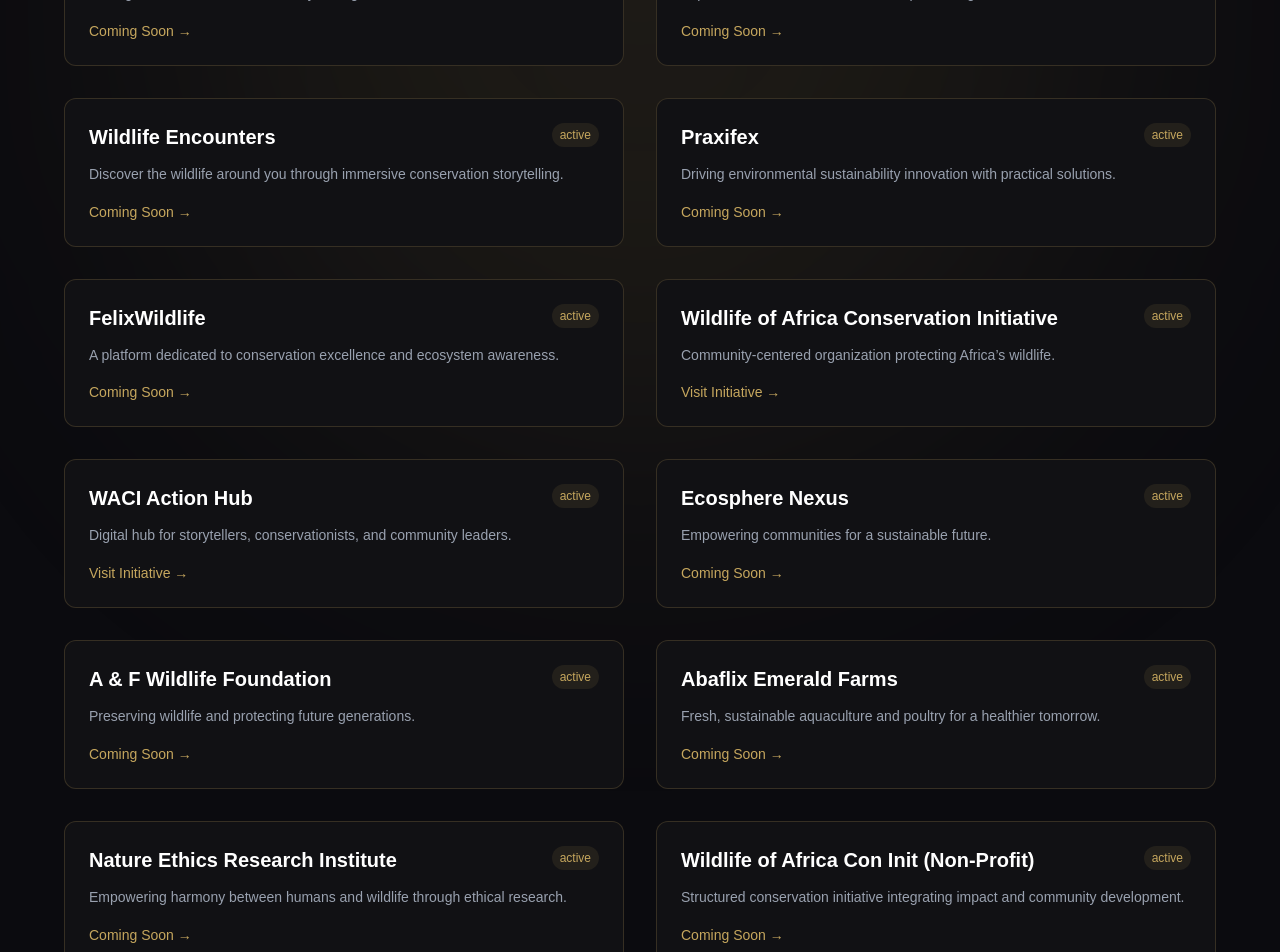
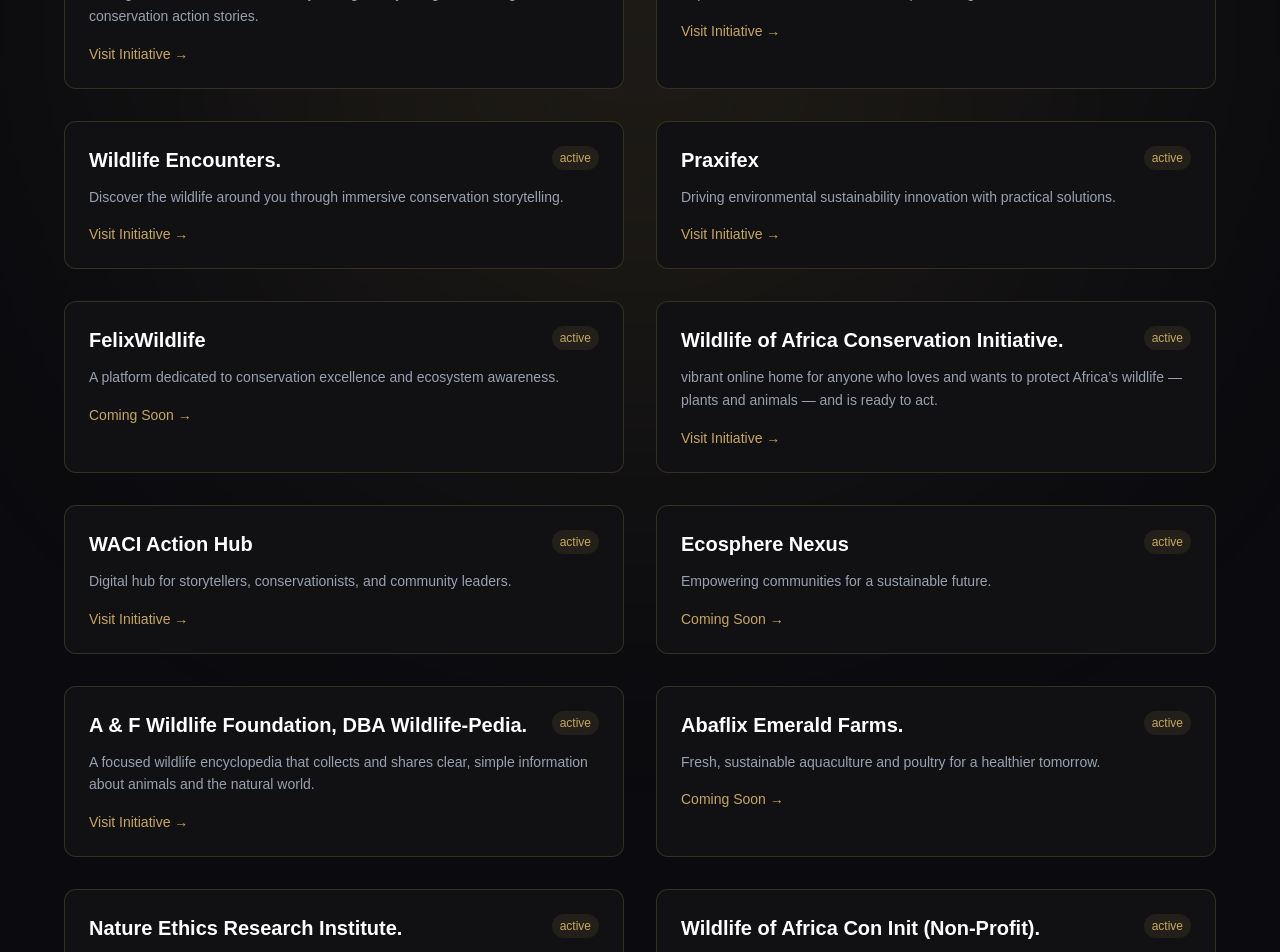
Before and after one commit to felabayomi/felix-consult, a Next.js app: page /conservation in a window 1280 px wide. Shown: the part 540-1492 px from the top of the page. Built offline with nearby package versions, Linux system fonts and the light colour scheme.

Commit message:
Update DivisionItem details for conservation initiatives

```diff
--- a/app/conservation/page.tsx
+++ b/app/conservation/page.tsx
@@ -58,27 +58,27 @@ export default function ConservationDivision() {
         <div className="grid md:grid-cols-2 gap-8">
 
           <DivisionItem
-            name="Wildlife of Africa Initiative Events"
-            description="Uniting conservation and community through curated environmental events."
-            url="#"
+            name="Wildlife of Africa Initiative Voice for Wildlife."
+            description="Uniting conservation and community through Storytelling and sharing conservation action stories."
+            url="https://wacicrew.org"
           />
 
           <DivisionItem
-            name="Wildlife of Africa Eco-Tourism"
+            name="Wildlife of Africa Eco-Tourism."
             description="Experience Africa’s wilderness while preserving its future."
-            url="#"
+            url="https://wildafricatour.felixconsult.co/"
           />
 
           <DivisionItem
-            name="Wildlife Encounters"
+            name="Wildlife Encounters."
             description="Discover the wildlife around you through immersive conservation storytelling."
-            url="#"
+            url="https://wildlifearoundus.felixconsult.co"
           />
 
           <DivisionItem
             name="Praxifex"
             description="Driving environmental sustainability innovation with practical solutions."
-            url="#"
+            url="https://praxinex.org/"
           />
 
           <DivisionItem
@@ -88,9 +88,9 @@ export default function ConservationDivision() {
           />
 
           <DivisionItem
-            name="Wildlife of Africa Conservation Initiative"
-            description="Community-centered organization protecting Africa’s wildlife."
-            url="https://wacicrew.org"
+            name="Wildlife of Africa Conservation Initiative."
+            description="vibrant online home for anyone who loves and wants to protect Africa’s wildlife — plants and animals — and is ready to act."
+            url="https://www.wildlifeofafrica.com/"
           />
 
           <DivisionItem
@@ -106,26 +106,26 @@ export default function ConservationDivision() {
           />
 
           <DivisionItem
-            name="A & F Wildlife Foundation"
-            description="Preserving wildlife and protecting future generations."
-            url="#"
+            name="A & F Wildlife Foundation, DBA Wildlife-Pedia."
+            description="A focused wildlife encyclopedia that collects and shares clear, simple information about animals and the natural world."
+            url="https://www.wildlife-pedia.com/"
           />
 
           <DivisionItem
-            name="Abaflix Emerald Farms"
+            name="Abaflix Emerald Farms."
             description="Fresh, sustainable aquaculture and poultry for a healthier tomorrow."
             url="#"
           />
 
           <DivisionItem
-            name="Nature Ethics Research Institute"
+            name="Nature Ethics Research Institute."
             description="Empowering harmony between humans and wildlife through ethical research."
             url="#"
           />
 
           <DivisionItem
-            name="Wildlife of Africa Con Init (Non-Profit)"
-            description="Structured conservation initiative integrating impact and community development."
+            name="Wildlife of Africa Con Init (Non-Profit)."
+            description="A community-centered conservation movement dedicated to protecting Africa’s wildlife — both plants and animals — by inspiring and equipping a growing generation of people who care and want to act."
             url="#"
           />
 
```
